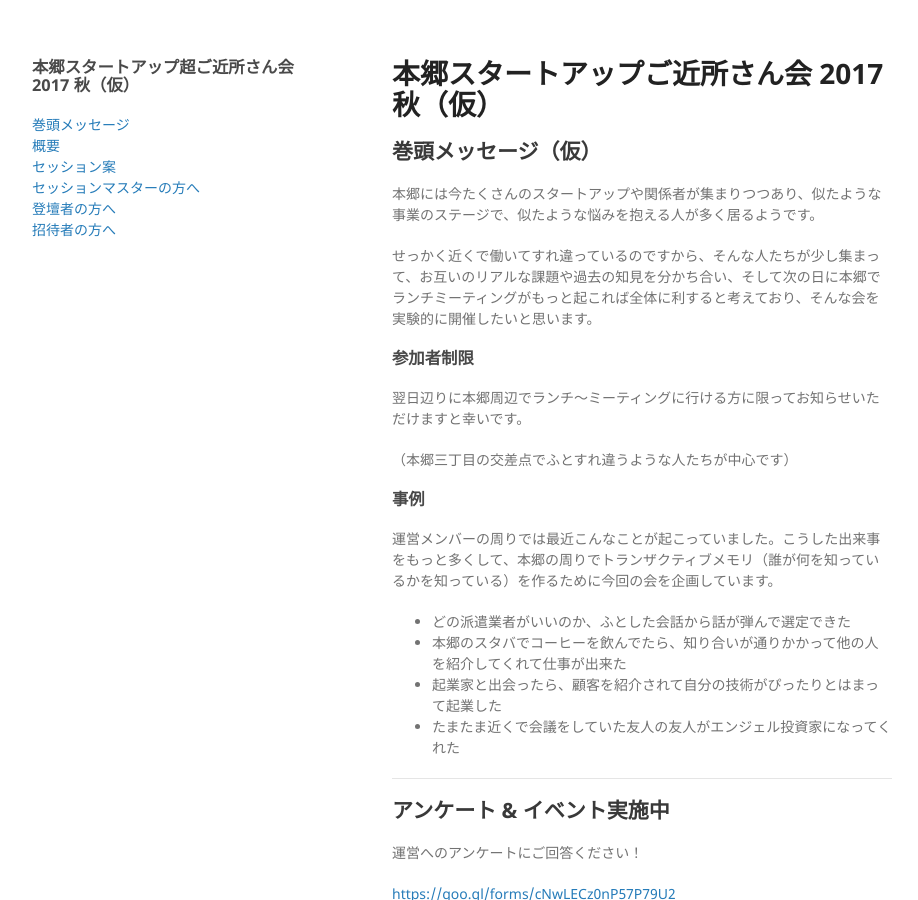
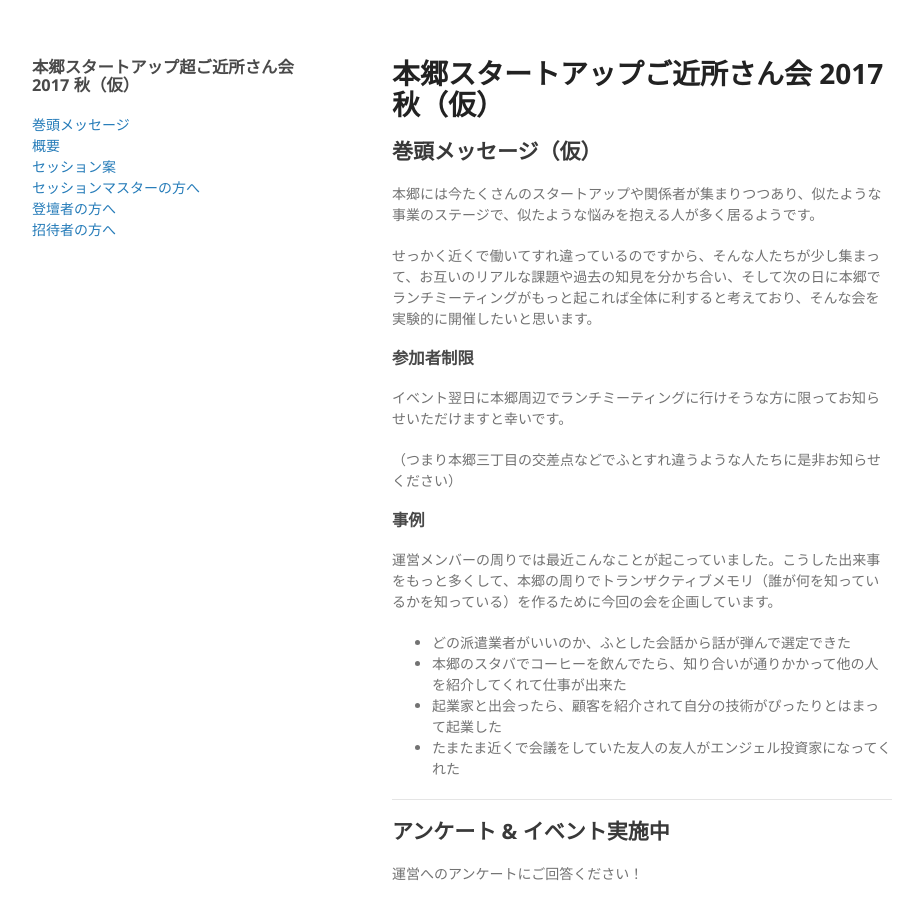
Before and after one commit to hongotechstartup/hongotechstartup.github.io, a Jekyll site: the page built from index.md, in a window 1280 px wide and 900 px high. Shown: the whole window, without its empty margins (178-1096 px from the left). Built offline with Jekyll 4.4.1, drawn with Linux system fonts in a browser that asks for light colours; our own code applies the rules of GitHub Pages for plain Markdown files.

Commit message:
limitation

```diff
--- a/index.md
+++ b/index.md
@@ -8,9 +8,9 @@
 
 ### 参加者制限
 
-翌日辺りに本郷周辺でランチ～ミーティングに行ける方に限ってお知らせいただけますと幸いです。
+イベント翌日に本郷周辺でランチミーティングに行けそうな方に限ってお知らせいただけますと幸いです。
 
-（本郷三丁目の交差点でふとすれ違うような人たちが中心です）
+（つまり本郷三丁目の交差点などでふとすれ違うような人たちに是非お知らせください）
 
 ### 事例
 
```
